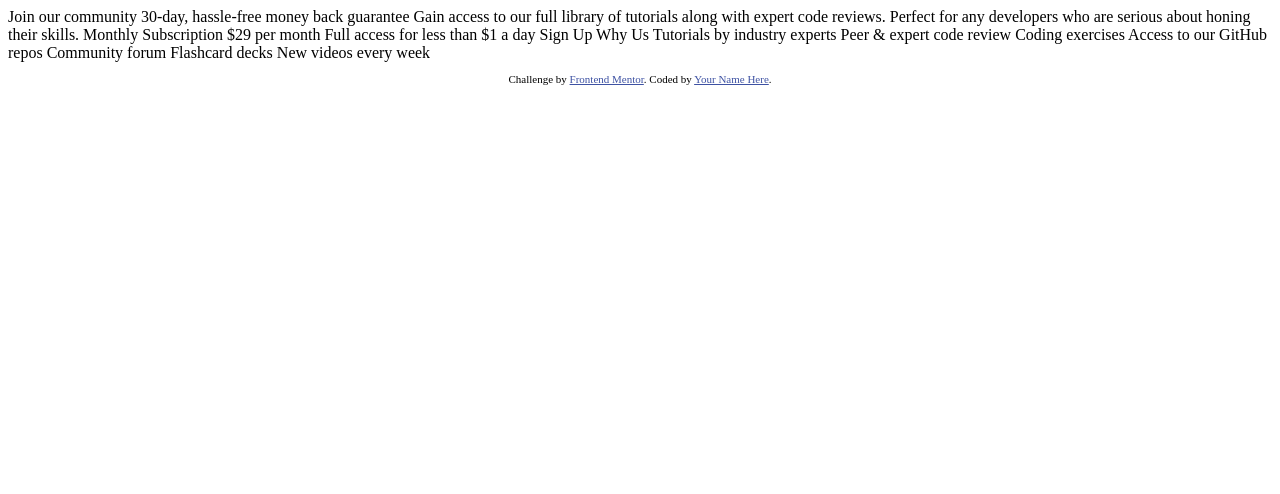
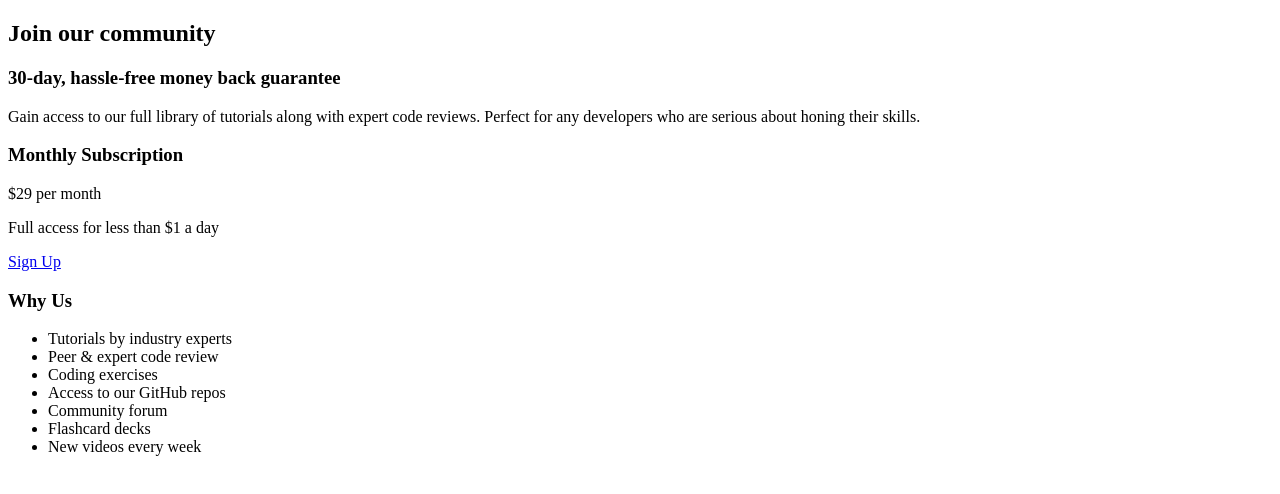
Before and after one commit to Lutefd/single-price-grid-component-master, a plain HTML site: page index.html in a window 1280 px wide. Drawn offline with Linux system fonts and the light colour scheme.

Commit message:
First commit

```diff
--- a/index.html
+++ b/index.html
@@ -1,46 +1,49 @@
 <!DOCTYPE html>
 <html lang="en">
 <head>
-    <meta charset="UTF-8" />
-    <meta name="viewport" content="width=device-width, initial-scale=1.0" />
-    <!-- displays site properly based on user's device -->
+  <meta charset="UTF-8">
+  <meta name="viewport" content="width=device-width, initial-scale=1.0"> <!-- displays site properly based on user's device -->
 
-    <link
-      rel="icon"
-      type="image/png"
-      sizes="32x32"
-      href="./images/favicon-32x32.png"
-    />
+  <link rel="icon" type="image/png" sizes="32x32" href="./images/favicon-32x32.png">
 
   <title>Frontend Mentor | Single Price Grid Component</title>
 
   <!-- Feel free to remove these styles or customise in your own stylesheet 👍 -->
   <style>
-      .attribution {
-        font-size: 11px;
-        text-align: center;
-      }
-      .attribution a {
-        color: hsl(228, 45%, 44%);
-      }
+    .attribution { font-size: 11px; text-align: center; }
+    .attribution a { color: hsl(228, 45%, 44%); }
   </style>
 </head>
-  <body>
-    Join our community 30-day, hassle-free money back guarantee Gain access to
-    our full library of tutorials along with expert code reviews. Perfect for
-    any developers who are serious about honing their skills. Monthly
-    Subscription &dollar;29 per month Full access for less than &dollar;1 a day
-    Sign Up Why Us Tutorials by industry experts Peer &amp; expert code review
-    Coding exercises Access to our GitHub repos Community forum Flashcard decks
-    New videos every week
-
-    <footer>
-      <p class="attribution">
-        Challenge by
-        <a href="https://www.frontendmentor.io?ref=challenge" target="_blank"
-          >Frontend Mentor</a
-        >. Coded by <a href="#">Your Name Here</a>.
+    <main>
+      <div class="container">
+        <div class="box item-1">
+          <h2>Join our community</h2>
+          <h3>30-day, hassle-free money back guarantee</h3>
+          <p>
+            Gain access to our full library of tutorials along with expert code
+            reviews. Perfect for any developers who are serious about honing
+            their skills.
           </p>
-    </footer>
+        </div>
+        <div class="box item-2">
+          <h3>Monthly Subscription</h3>
+          <p><span>&dollar;29 </span>per month</p>
+          <p>Full access for less than &dollar;1 a day</p>
+          <a href="#" type="button" class="btn">Sign Up</a>
+        </div>
+        <div class="box item-3">
+          <h3>Why Us</h3>
+          <ul>
+            <li>Tutorials by industry experts</li>
+            <li>Peer &amp; expert code review</li>
+            <li>Coding exercises</li>
+            <li>Access to our GitHub repos</li>
+            <li>Community forum</li>
+            <li>Flashcard decks</li>
+            <li>New videos every week</li>
+          </ul>
+        </div>
+      </div>
+    </main>
 </body>
 </html>
```
Lines whose indentation alone changed are shown as unchanged.
